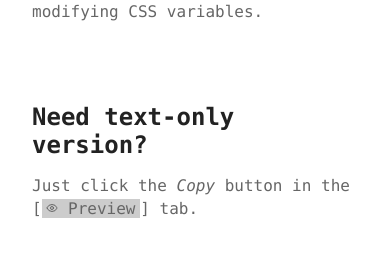
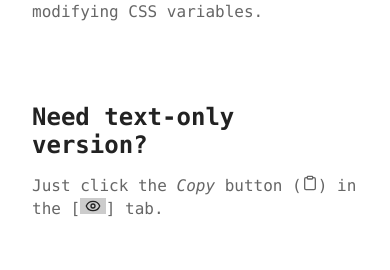
Before and after one commit to MiloradFilipovic/interactive-ascii-tree-demo, a Vue app: page / in a window 390 px wide. Shown: the part 1811-2081 px from the top of the page. Built offline with nearby package versions, Linux system fonts and the light colour scheme.

Commit message:
⚡️ Minor home page update

```diff
--- a/src/App.vue
+++ b/src/App.vue
@@ -5,7 +5,7 @@ import { computed } from 'vue'
 import InputPane from '@/components/input/InputPane.vue'
 import OutputPane from '@/components/output/OutputPane.vue'
 import { useHighlightTheme } from '@/composables/useHighlightTheme'
-import { Eye } from 'lucide-vue-next'
+import { Eye, Clipboard } from 'lucide-vue-next'
 
 const uiStore = useUIStore()
 
@@ -45,7 +45,7 @@ useHighlightTheme()
       </section>
       <section>
         <h2>Need text-only version?</h2>
-        <p>Just click the <i>Copy</i> button in the [<span :class="$style.tab"><Eye :size="12" /> Preview</span>] tab.</p>
+        <p>Just click the <i>Copy</i> button (<Clipboard :size="16" />) in the [<span :class="$style.tab"><Eye :size="16" /><span class="hide-on-small">Preview</span></span>] tab.</p>
       </section>
       <section>
         <h2>No-JavaScript is nice but I want more</h2>
@@ -116,7 +116,10 @@ p {
 .tab {
   background-color: var(--background-muted);
   padding: 0 0.3rem;
-  font-family: inherit;
+  color: var(--text-color-dark);
+  display: inline-flex;
+  align-items: center;
+  gap: 0.2rem;
 }
 
 .header {
--- a/src/components/output/OutputTabs.vue
+++ b/src/components/output/OutputTabs.vue
@@ -29,7 +29,7 @@ const setActiveTab = (tab: OutputType) => {
       @click="setActiveTab('ascii')"
     >
       <Eye :size="14" :class="$style.icon" />
-      <span :class="$style.label">Preview</span>
+      <span :class="[$style.label, 'hide-on-small']">Preview</span>
     </button>
     <button
       :class="{ [$style.active]: activeTab === 'html' }"
@@ -37,7 +37,7 @@ const setActiveTab = (tab: OutputType) => {
       @click="setActiveTab('html')"
     >
       <code-xml :size="14" :class="$style.icon" />
-      <span :class="$style.label">HTML</span>
+      <span :class="[$style.label, 'hide-on-small']">HTML</span>
     </button>
     <button
       :class="{ [$style.active]: activeTab === 'css' }"
@@ -45,7 +45,7 @@ const setActiveTab = (tab: OutputType) => {
       @click="setActiveTab('css')"
     >
       <Palette :size="14" :class="$style.icon" />
-      <span :class="$style.label">CSS</span>
+      <span :class="[$style.label, 'hide-on-small']">CSS</span>
     </button>
   </div>
 </template>
@@ -79,11 +79,5 @@ button {
     background-color: var(--background-color);
     color: var(--text-color-dark);
   }
-
-  @media screen and (max-width: 600px) {
-    .label {
-      display: none;
-    }
-  }
 }
 </style>
--- a/src/styles/main.scss
+++ b/src/styles/main.scss
@@ -19,3 +19,9 @@ h2 {
  --text-color-dark: #ffffff;
   --text-color-base: #aaaaaa;
 }
+
+@media (max-width: 600px) {
+  .hide-on-small {
+    display: none;
+  }
+}
```
